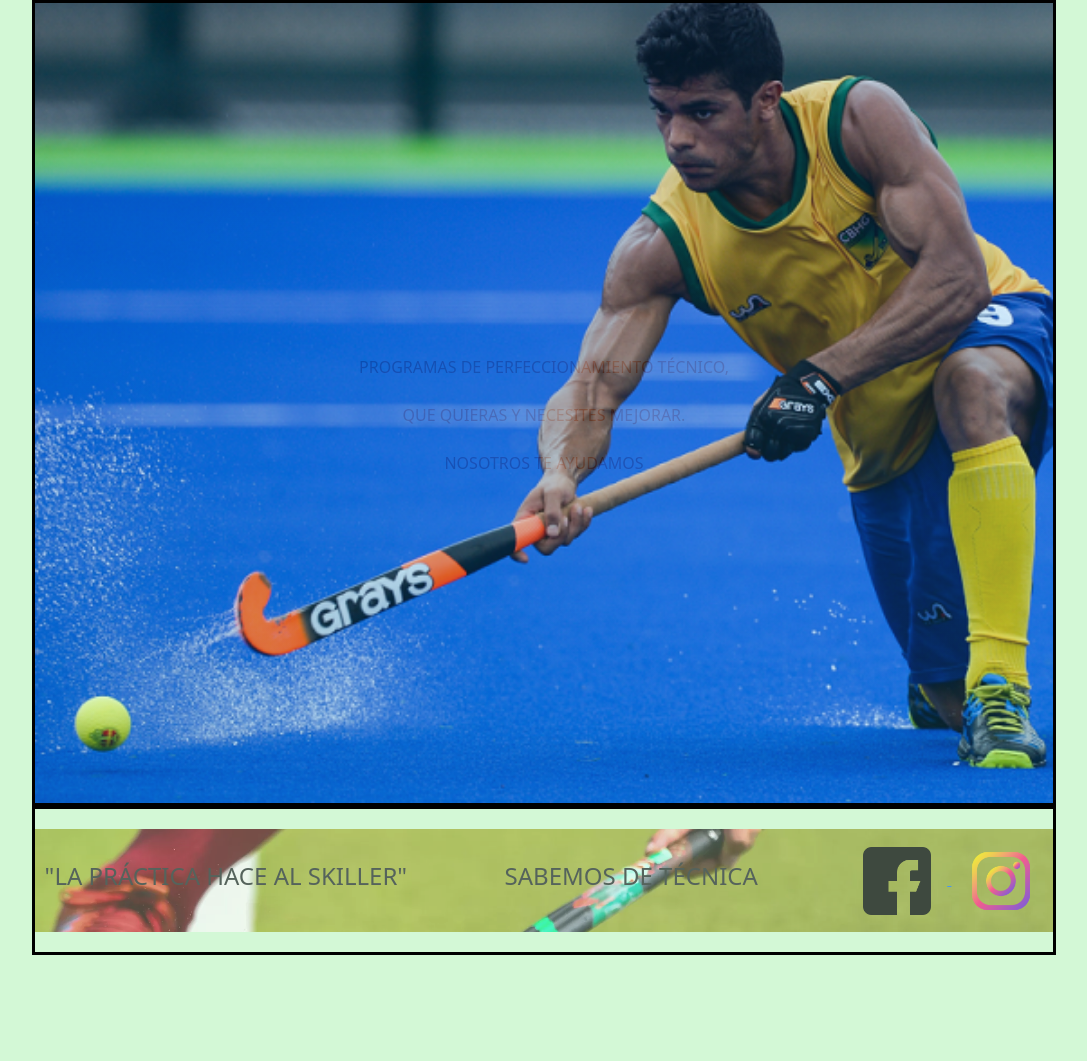
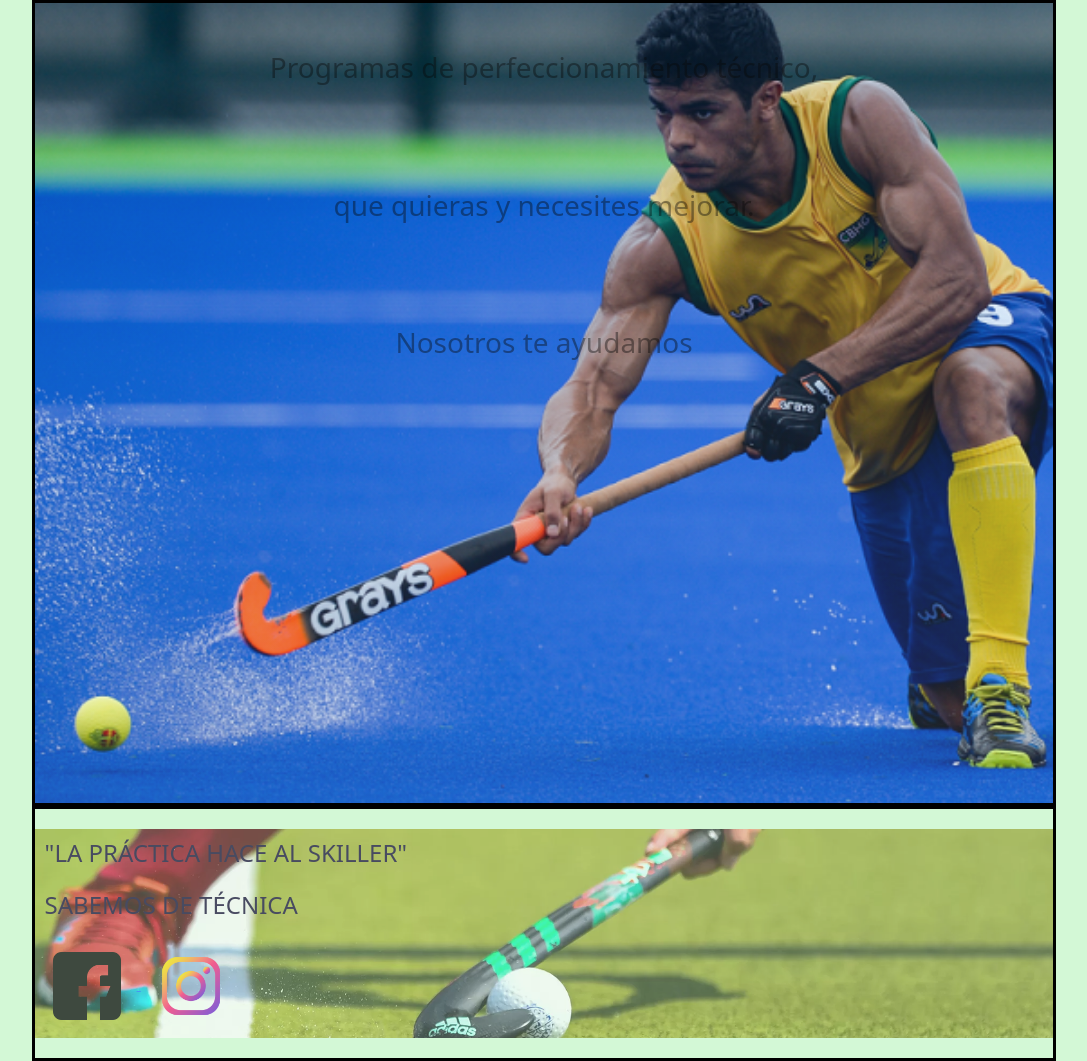
Before and after one commit to faca1223/hockey_repositorio, a website: page index.html in a window 1280 px wide. Shown: the part 176-1237 px from the top of the page, without its empty margins (96-1183 px from the left). Before the commit the page ends 1131 px from the top, so only its background shows below. Drawn offline with nearby package versions, Linux system fonts and the light colour scheme; files that its build step writes are made by us from their sources.

Commit message:
correcciones

```diff
--- a/css/stylo.css
+++ b/css/stylo.css
@@ -60,8 +60,51 @@ header .header__nav ul li {
   border-radius: 25px;
 }
 
+header ul li:hover {
+  background-color: rgb(170, 243, 198);
+  opacity: 0.5s;
+  background-size: cover;
+}
+
 .textoTransparencia {
-  opacity: 15% 2s;
+  height: 100%;
+  text-align: center;
+  padding: 85px;
+  text-transform: uppercase;
+  justify-content: space-between;
+  position: absolute;
+  top: 0;
+  left: 0;
+  width: 100%;
+  background-image: linear-gradient(rgb(21, 134, 226), rgb(190, 208, 211));
+  color: rgb(248, 240, 240);
+  display: flex;
+  flex-direction: column;
+  align-items: center;
+  justify-content: center;
+  cursor: pointer;
+  opacity: 15%;
+  transition: opacity 1s;
+  background-size: cover;
+}
+.textoTransparencia .h3 {
+  padding: 3rem;
+  opacity: 40%;
+}
+
+.textoTransparencia:hover {
+  opacity: 90%;
+  background-size: cover;
+}
+
+.imagenDeFondo {
+  background-image: url(imagenes/section\ index\ imagen.png);
+  background-size: cover;
+  background-position: center;
+  height: 100%;
+  background-repeat: no-repeat;
+  height: 100vh;
+  position: relative;
 }
 
 .caja1__quienesSomos {
@@ -104,6 +147,16 @@ header .header__nav ul li {
   border-radius: 10px;
 }
 
+.conteiner__skiller {
+  text-decoration: solid;
+  color: rgb(14, 2, 48);
+}
+
+.conteiner_tecnica {
+  text-decoration: solid;
+  color: rgb(14, 2, 48);
+}
+
 .grid-abuelo {
   display: grid;
   padding: 30px;
--- a/index.html
+++ b/index.html
@@ -71,11 +71,13 @@
     </header>
     <section class="grid-padre grid-hijo-2">
         <div class="imagenDeFondo">
+
             <p class="textoTransparencia">
-                <br>Programas de perfeccionamiento técnico,<br>
-                <br> que quieras y necesites mejorar.<br>
-                <br>Nosotros te ayudamos<br>
+                <h3 class="h3">Programas de perfeccionamiento técnico,</h3>
+                <h3 class="h3"> que quieras y necesites mejorar.</h3>
+                <h3 class="h3">Nosotros te ayudamos</h3>
             </p>
+
 
         </div>
     </section>
--- a/package.json
+++ b/package.json
@@ -1,5 +1,5 @@
 {
-  "name": "Hockey-bellati",
+  "name": "1ra-entrega-desafio-final",
   "version": "1.0.0",
   "main": "index.js",
   "scripts": {
--- a/css/style.css
+++ b/style.css
@@ -78,6 +78,7 @@ header ul li:hover {
   background-repeat: no-repeat;
   height: 100vh;
   position: relative;
+  text-align-last:center;
 }
 
 .textoTransparencia {
@@ -85,15 +86,15 @@ header ul li:hover {
   text-align: center;
   padding: 85px;
   text-transform: uppercase;
-  text-decoration: solid;
+  text-decoration: none;
   position: absolute;
   top: 0;
   left: 0;
   width: 100%;
   background-image: linear-gradient(
     rgb(21, 134, 226),
-    rgb(47, 219, 241) );
-    color: black;
+    rgb(190, 208, 211) );
+    color: rgb(248, 245, 245);
     display: flex;
     flex-direction: column;
     align-items: center;
@@ -103,7 +104,14 @@ header ul li:hover {
     transition: opacity 1s;
 }
 .textoTransparencia:hover {
-  opacity: 0.5;
+  opacity: 90%;
+}
+
+.h3{
+  padding: 3rem;
+  opacity: 40%;
+  color: rgb(8, 8, 8);
+
 }
 
 .caja1 {
@@ -215,10 +223,12 @@ header ul li:hover {
 .conteiner__skiller {
   padding: 0.5rem;
   text-decoration: solid;
+  color: rgb(14, 2, 48);
 }
 
 .conteiner__tecnica {
   padding: 0.5rem;
+  color: rgb(14, 2, 48);
 }
 
 .conteiner__redes {
@@ -249,6 +259,7 @@ header ul li:hover {
 }
 .grid-hijo-2{
   grid-area: main;
+  align-items: center;
 }
 .grid-hijo-3{
   grid-area: sidebar;
@@ -309,8 +320,24 @@ header ul li:hover {
   align-content: center;
 }
 
+.h3{
+  color: rgb(250, 236, 236);
+}
+
 .iframeSize{
   width: auto;
   height: auto;
 }
 }
+
+.grid-hijo-4{
+  display: block;
+}
+
+.conteiner{
+  display: block;
+}
+
+.conteiner__img{
+  height: 100%;
+}
```
Also changed, not shown: 1 other file.
